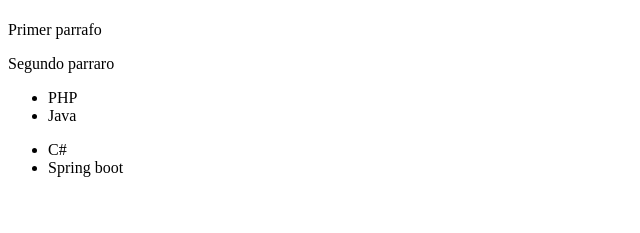
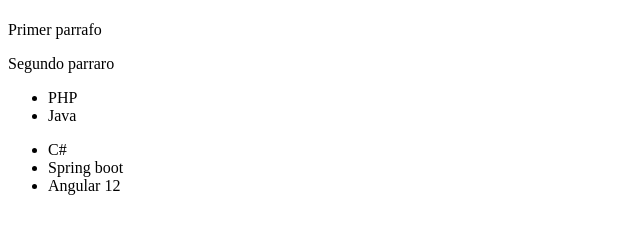
Before and after one commit to moisesdanieldiazpalomino/gitCurso2021, a plain HTML site: page Index.html in a window 1280 px wide. Shown: the part 59-292 px from the top of the page, without its empty margins (0-640 px from the left). Drawn offline with Linux system fonts and the light colour scheme.

Commit message:
se agrega curso angular 1

```diff
--- a/Index.html
+++ b/Index.html
@@ -19,6 +19,7 @@
     <ul>
         <li>C#</li>
         <li>Spring boot</li>
+        <li>Angular 12</li>
     </ul>
 </body>
 </html>
```
